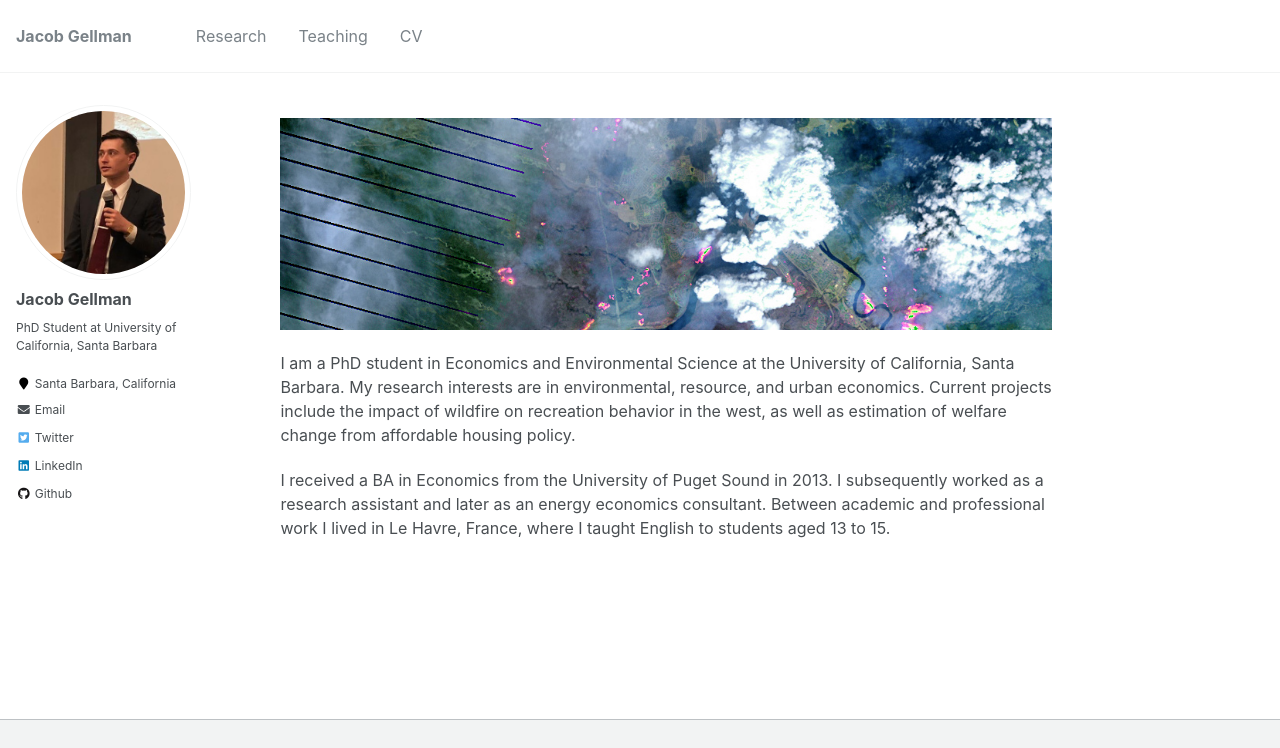
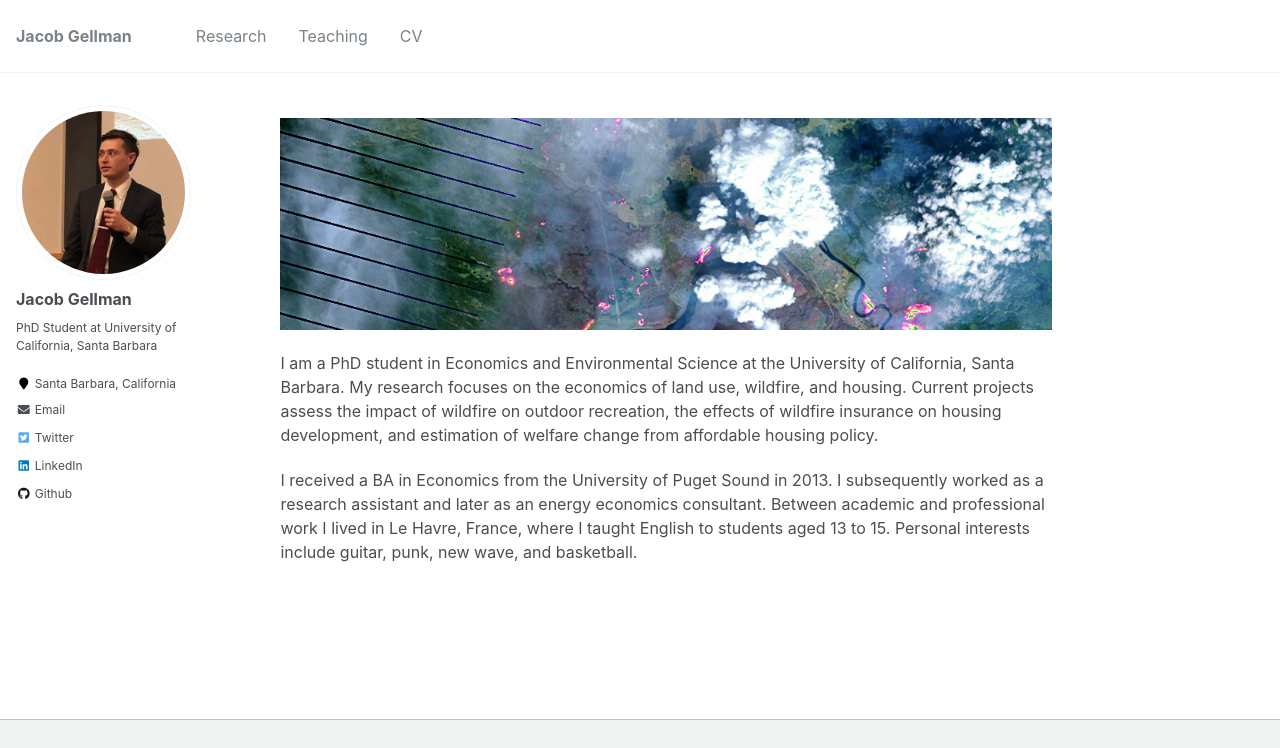
Before and after one commit to jacobgellman/jacobgellman.github.io, a Jekyll site: the page built from _pages/about.md, in a window 1280 px wide, cut to the strip 0-748 px from the top of the page. Built offline with Jekyll 4.4.1, drawn with Linux system fonts in a browser that asks for light colours.

Commit message:
About page.

```diff
--- a/_pages/about.md
+++ b/_pages/about.md
@@ -9,6 +9,6 @@ redirect_from:
 
 ![](images/ft_mcmurray_wiki.png)
 
-I am a PhD student in Economics and Environmental Science at the University of California, Santa Barbara. My research interests are in environmental, resource, and urban economics. Current projects include the impact of wildfire on recreation behavior in the west, as well as estimation of welfare change from affordable housing policy.
+I am a PhD student in Economics and Environmental Science at the University of California, Santa Barbara. My research focuses on the economics of land use, wildfire, and housing. Current projects assess the impact of wildfire on outdoor recreation, the effects of wildfire insurance on housing development, and estimation of welfare change from affordable housing policy.
 
-I received a BA in Economics from the University of Puget Sound in 2013. I subsequently worked as a research assistant and later as an energy economics consultant. Between academic and professional work I lived in Le Havre, France, where I taught English to students aged 13 to 15.
+I received a BA in Economics from the University of Puget Sound in 2013. I subsequently worked as a research assistant and later as an energy economics consultant. Between academic and professional work I lived in Le Havre, France, where I taught English to students aged 13 to 15. Personal interests include guitar, punk, new wave, and basketball.
```
